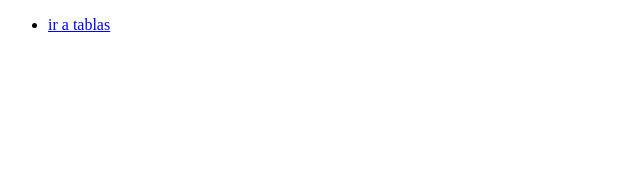
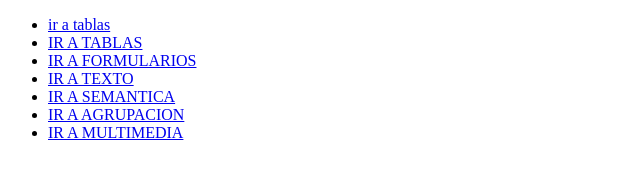
Before and after one commit to Rickxrdo29/ClasesLunes, a plain HTML site: page index.html in a window 1280 px wide. Shown: the whole page, without its empty margins (0-640 px from the left). Drawn offline with Linux system fonts and the light colour scheme.

Commit message:
Add files via upload

```diff
--- a/index.html
+++ b/index.html
@@ -2,12 +2,19 @@
 <html lang="en">
 <head>
     <meta charset="UTF-8">
+    <meta http-equiv="X-UA-Compatible" content="IE=edge">
     <meta name="viewport" content="width=, initial-scale=1.0">
     <title>Document</title>
 </head>
 <body>
     <ul>
         <li><a href="/html/tablas.html">ir a tablas</a></li>
+        <li><a href="/html/tablas.html">IR A TABLAS</a></li>
+        <li><a href="/html/formularios.html">IR A FORMULARIOS</a></li>
+        <li><a href="/html/texto.html">IR A TEXTO</a></li>
+        <li><a href="/html/semantica.html">IR A SEMANTICA</a></li>
+        <li><a href="/html/agrupaciones.html">IR A AGRUPACION</a></li>
+        <li><a href="/html/multimedia.html">IR A MULTIMEDIA</a></li>
     </ul>
 </body>
 </html>
```
